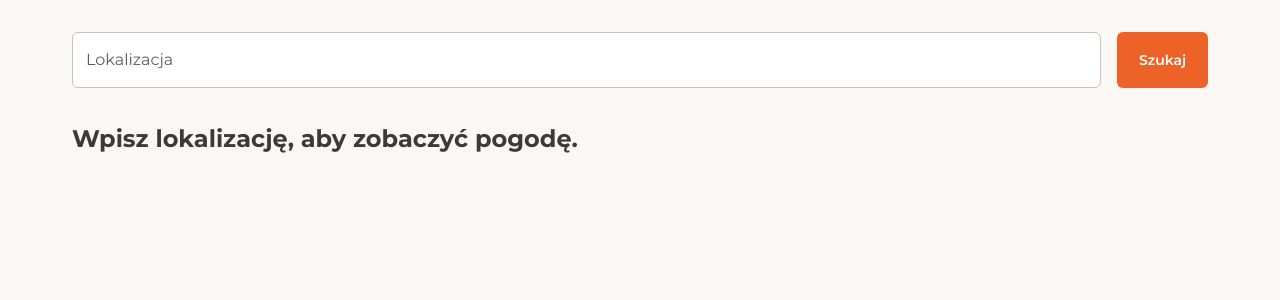
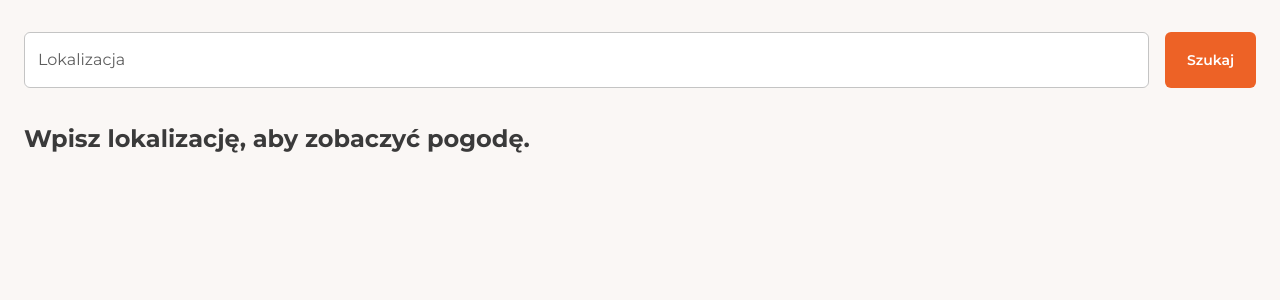
Before and after one commit to Glodny03/weather-ssr-app, a React (Vite) app in the folder client/: page / in a window 1280 px wide. Shown: the top 300 px of the page. Built offline with nearby package versions, Linux system fonts and the light colour scheme.

Commit message:
Fix theme and global styles

```diff
--- /dev/null
+++ b/client/src/theme/createEmotionCache.ts
@@ -0,0 +1,5 @@
+import createCache from '@emotion/cache'
+
+export default function createEmotionCache() {
+  return createCache({ key: 'css', prepend: true })
+}
--- a/client/src/theme/palette.ts
+++ b/client/src/theme/palette.ts
@@ -7,6 +7,7 @@ const palette = {
   },
   secondary: {
     main: '#FFA322',
+    light: '#FFF3E3',
     contrastText: '#fff'
   },
   text: {
--- a/client/src/theme/theme.ts
+++ b/client/src/theme/theme.ts
@@ -13,7 +13,7 @@ let theme = createTheme({
       xs: 0,
       sm: 600,
       md: 900,
-      lg: 1200,
+      lg: 1300,
       xl: 1536
     }
   },
@@ -74,14 +74,19 @@ let theme = createTheme({
       }
     },
     MuiContainer: {
+      defaultProps: {
+        maxWidth: 'lg'
+      },
       styleOverrides: {
         root: {
           paddingLeft: '1rem',
           paddingRight: '1rem',
-          '@media (min-width:600px)': {
-            paddingLeft: '2rem',
-            paddingRight: '2rem'
-          }
+          marginLeft: 'auto',
+          marginRight: 'auto',
+          width: '100%'
+        },
+        maxWidthLg: {
+          maxWidth: '1300px'
         }
       }
     },
```
